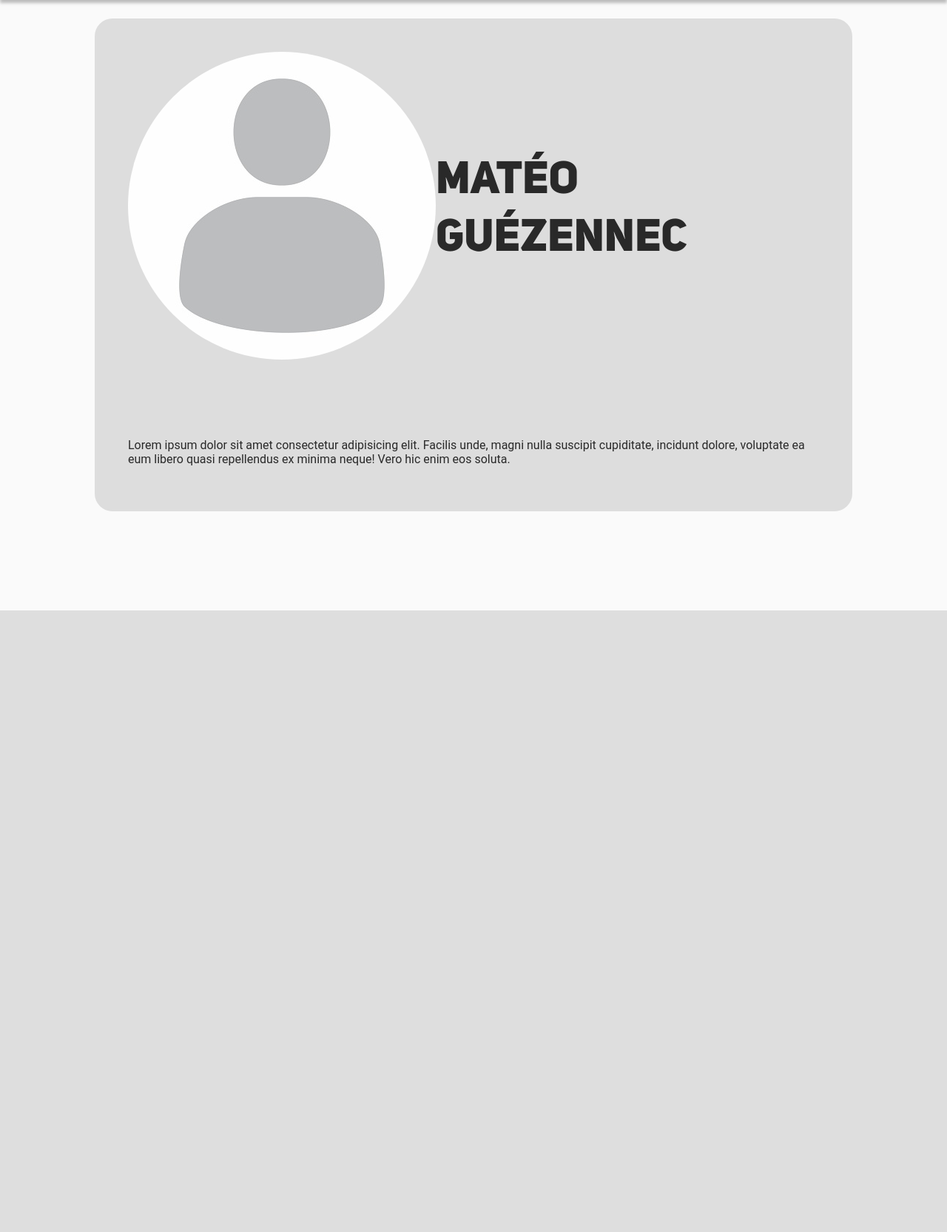
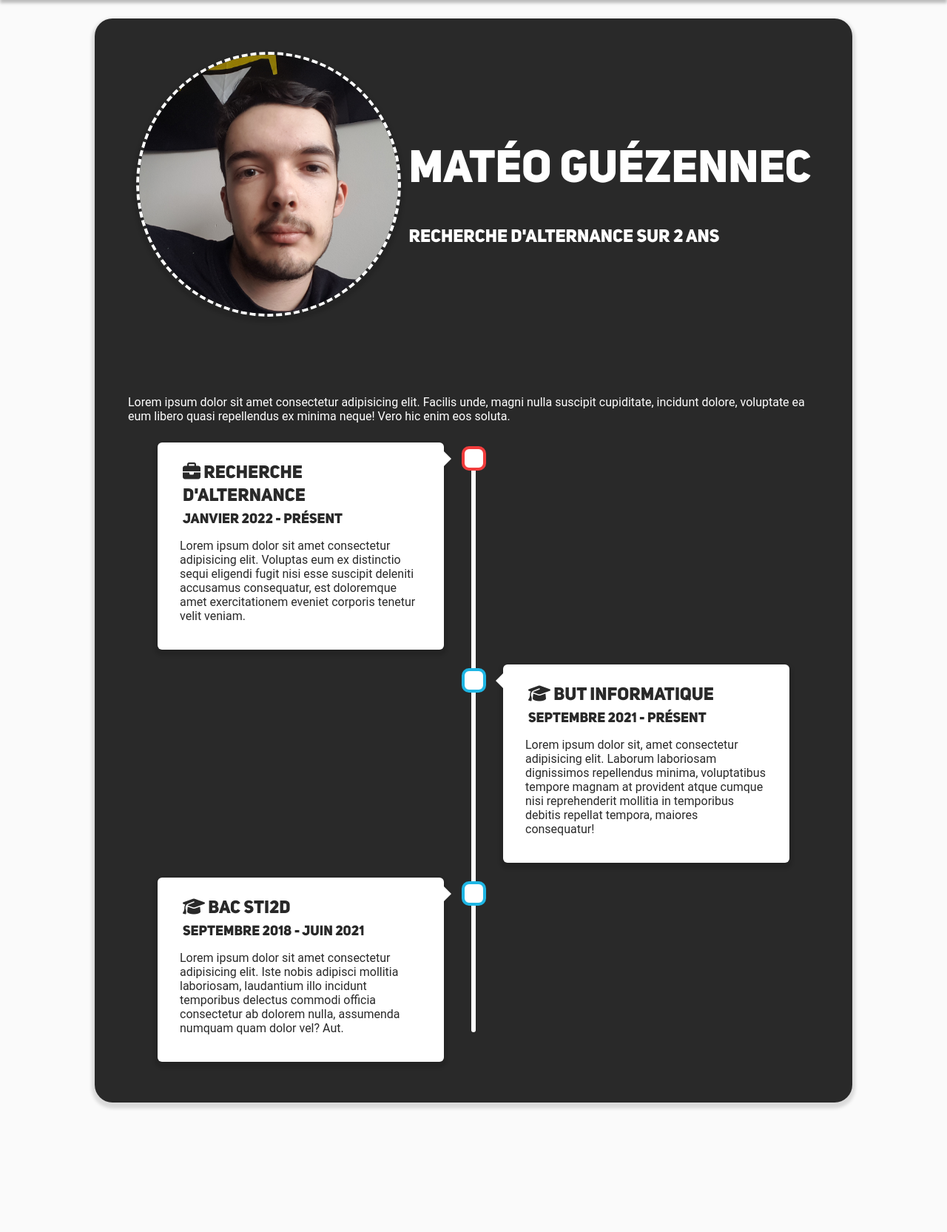
Before and after one commit to BlasterWhite/webPortfolio, a PHP site: page /profile.html in a window 1280 px wide. Shown: the part 50-1715 px from the top of the page at 74% size. Before the commit the page ends 875 px from the top, so only its background shows below. Run offline with PHP 8.4, Linux system fonts and the light colour scheme; some libraries are stand-ins or nearby versions.

Commit message:
Many Patch and Upgrade

```diff
--- a/contact.html
+++ b/contact.html
@@ -15,13 +15,13 @@
 </head>
 <body>
     <nav>
+        <p class="menubtn">Matéo GUEZENNEC</p>
+        <a class="menubtn" id="btnBurger">Menu <i class="far fa-compass"></i></a>
         <a href="index.html"><i class="fas fa-home"></i> Accueil</a>
         <a href="competences.html"><i class="fas fa-dolly"></i> Compétences</a>
         <a href="projets.html"><i class="far fa-folder"></i> Projets</a>
         <a href="#"><i class="fa-solid fa-id-card"></i> A Propos</a>
         <a href="#" class="activeTab"><i class="fa-regular fa-user"></i> Contact</a>
-        <p class="menubtn">Matéo GUEZENNEC</p>
-        <a class="menubtn">Menu <i class="far fa-compass"></i></a>
     </nav>
     <main>
         <h1 class="titre">Me contacter</h1>
@@ -32,7 +32,7 @@
                 <p>Adresse Universitaire : <Address>2 Rue Édouard Branly, Lannion 22300 FRANCE</Address></p>
                 <p>Mail : mat.guezen@gmail.com</p>
                 <p>Téléphone : +33 6 49 22 47 25</p>
-                <p><a href="#">Mon CV</a></p>
+                <p><a href="assets/files/CV.pdf">Mon CV</a></p>
             </div>
             <form>
                 <h3>Formulaire de contact direct : </h3>
--- a/css/profile.css
+++ b/css/profile.css
@@ -7,7 +7,9 @@ div#container {
     min-height: min-content;
     width: 100%;
     border-radius: 24px;
-    background-color: #dddddd;
+    background-color: var(--myGray);
+    color: #FFFFFF;
+    box-shadow: 0px 4px 4px 4px rgba(0, 0, 0, 0.125);
 }
 
 div#header {
@@ -21,6 +23,8 @@ div#header {
 div#header img {
     border-radius: 50%;
     z-index: 1;
+    box-shadow: 0px 4px 4px 4px rgba(0, 0, 0, 0.125);
+    border: #FFFFFF 4px dashed;
 }
 
 div#header h1 {
@@ -30,3 +34,165 @@ div#header h1 {
 div#main {
     padding: 45px;
 }
+
+/*
+TIME LINE
+*/
+.timeline * {
+    box-sizing: border-box;
+}
+
+.timeline {
+    position: relative;
+    max-width: 1200px;
+    margin: 0 auto;
+}
+
+
+/* The actual timeline (the vertical ruler) */
+.timeline::after {
+    content: '';
+    position: absolute;
+    width: 6px;
+    background-color: white;
+    top: 15px;
+    bottom: 50px;
+    left: 50%;
+    margin-left: -3px;
+    border-radius: 4px;
+}
+
+/* Container around content */
+.timelinecontainer {
+    padding: 10px 40px;
+    position: relative;
+    background-color: inherit;
+    width: 50%;
+}
+
+/* The circles on the timeline */
+.timelinecontainer::after {
+    content: '';
+    position: absolute;
+    width: 25px;
+    height: 25px;
+    right: -17px;
+    background-color: white;
+    border: 4px solid var(--myOrange); /* Couleur par Default le orange*/
+    top: 15px;
+    border-radius: 30%; /* Faire arrondit mais pas trop*/
+    z-index: 1;
+}
+
+.timelinecontainer.bleu::after {
+    border: 4px solid var(--myBlue);
+}
+
+.timelinecontainer.rouge::after {
+    border: 4px solid var(--myRed);
+}
+
+/* Place the timelinecontainer to the left */
+.gauche {
+    left: 0;
+}
+
+/* Place the timelinecontainer to the right */
+.droite {
+    left: 50%;
+}
+
+/* Add arrows to the left timelinecontainer (pointing right) */
+.gauche::before {
+    content: " ";
+    height: 0;
+    position: absolute;
+    top: 22px;
+    width: 0;
+    z-index: 1;
+    right: 30px;
+    border: medium solid white;
+    border-width: 10px 0 10px 10px;
+    border-color: transparent transparent transparent white;
+}
+
+/* Add arrows to the right timelinecontainer (pointing left) */
+.droite::before {
+    content: " ";
+    height: 0;
+    position: absolute;
+    top: 22px;
+    width: 0;
+    z-index: 1;
+    left: 30px;
+    border: medium solid white;
+    border-width: 10px 10px 10px 0;
+    border-color: transparent white transparent transparent;
+}
+
+/* Fix the circle for timelinecontainers on the right side */
+.droite::after {
+    left: -16px;
+}
+
+/* The actual content */
+.containerContenu {
+    padding: 20px 30px;
+    background-color: white;
+    position: relative;
+    border-radius: 6px;
+    color: var(--myGray);
+    box-shadow: 0px 4px 4px 4px rgba(0, 0, 0, 0.125);
+    animation: arriveT 1s both cubic-bezier(.19,1,.22,1);
+}
+
+.containerContenu h2,.containerContenu h3 {
+    margin: 4px 4px;
+}
+
+.containerContenu h3 {
+    font-weight: 100;
+    text-transform: none;
+}
+
+/* Media queries - Responsive timeline on screens less than 600px wide */
+@media screen and (max-width: 1100px) {
+    /* Place the timelime to the left */
+    .timeline::after {
+        left: 31px;
+    }
+
+    /* Full-width timelinecontainers */
+    .timelinecontainer {
+        width: 100%;
+        padding-left: 70px;
+        padding-right: 25px;
+    }
+
+    /* Make sure that all arrows are pointing leftwards */
+    .timelinecontainer::before {
+        left: 60px;
+        border: medium solid white;
+        border-width: 10px 10px 10px 0;
+        border-color: transparent white transparent transparent;
+    }
+
+    /* Make sure all circles are at the same spot */
+    .gauche::after, .droite::after {
+        left: 15px;
+    }
+
+    /* Make all right containers behave like the left ones */
+    .droite {
+        left: 0%;
+    }
+}
+
+@keyframes arriveT {
+    from {
+        margin-top: -100px;
+    }
+    to {
+        margin-top: 0px;
+    }
+}
--- a/profile.html
+++ b/profile.html
@@ -26,11 +26,40 @@
     <main>
         <div id="container">
             <div id="header">
-                <img src="assets/img/defaultprofile.jpg" alt="Photo de profil">
-                <h1>Matéo Guézennec</h1>
+                <img src="assets/img/pic1.png" alt="Photo de profil" width="350px">
+                <div>
+                    <h1>Matéo Guézennec</h1>
+                    <h2>Recherche d'alternance sur 2 ans</h2>
+                </div>
             </div>
             <div id="main">
                 <p>Lorem ipsum dolor sit amet consectetur adipisicing elit. Facilis unde, magni nulla suscipit cupiditate, incidunt dolore, voluptate ea eum libero quasi repellendus ex minima neque! Vero hic enim eos soluta.</p>
+
+                <div class="timeline">
+                    <div class="timelinecontainer gauche rouge">
+                        <div class="containerContenu">
+                            <h2><i class="fa-solid fa-briefcase"></i> Recherche D'alternance</h2>
+                            <h3>Janvier 2022 - Présent</h3>
+                            <p>Lorem ipsum dolor sit amet consectetur adipisicing elit. Voluptas eum ex distinctio sequi eligendi fugit nisi esse suscipit deleniti accusamus consequatur, est doloremque amet exercitationem eveniet corporis tenetur velit veniam.</p>
+                        </div>
+                    </div>
+                    <div class="timelinecontainer droite bleu">
+                        <div class="containerContenu">
+                            <h2><i class="fa-solid fa-graduation-cap"></i> BUT Informatique</h2>
+                            <h3>Septembre 2021 - Présent</h3>
+                            <p>Lorem ipsum dolor sit, amet consectetur adipisicing elit. Laborum laboriosam dignissimos repellendus minima, voluptatibus tempore magnam at provident atque cumque nisi reprehenderit mollitia in temporibus debitis repellat tempora, maiores consequatur!
+                            </p>
+                        </div>
+                    </div>
+                    <div class="timelinecontainer gauche bleu">
+                        <div class="containerContenu">
+                            <h2><i class="fa-solid fa-graduation-cap"></i> Bac STI2D</h2>
+                            <h3>Septembre 2018 - Juin 2021</h3>
+                            <p>Lorem ipsum dolor sit amet consectetur adipisicing elit. Iste nobis adipisci mollitia laboriosam, laudantium illo incidunt temporibus delectus commodi officia consectetur ab dolorem nulla, assumenda numquam quam dolor vel? Aut.</p>
+                        </div>
+                    </div>
+                </div>
+
             </div>
         </div>
     </main>
```
Also changed, not shown: competences.html (+74 -20 lines), css/competences.css (+27 -9 lines), index.html (+7 -1 lines), projets.html (+7 -7 lines), assets/img/css_logo.png (deleted), assets/img/html_logo.png (deleted), assets/img/js_logo.png (deleted), assets/img/pic1.jpg (added), assets/img/pic1.png (added), assets/img/pic2.jpg (added), assets/img/pic2.png (added), assets/img/pic3.jpg (added), 2 other files.
